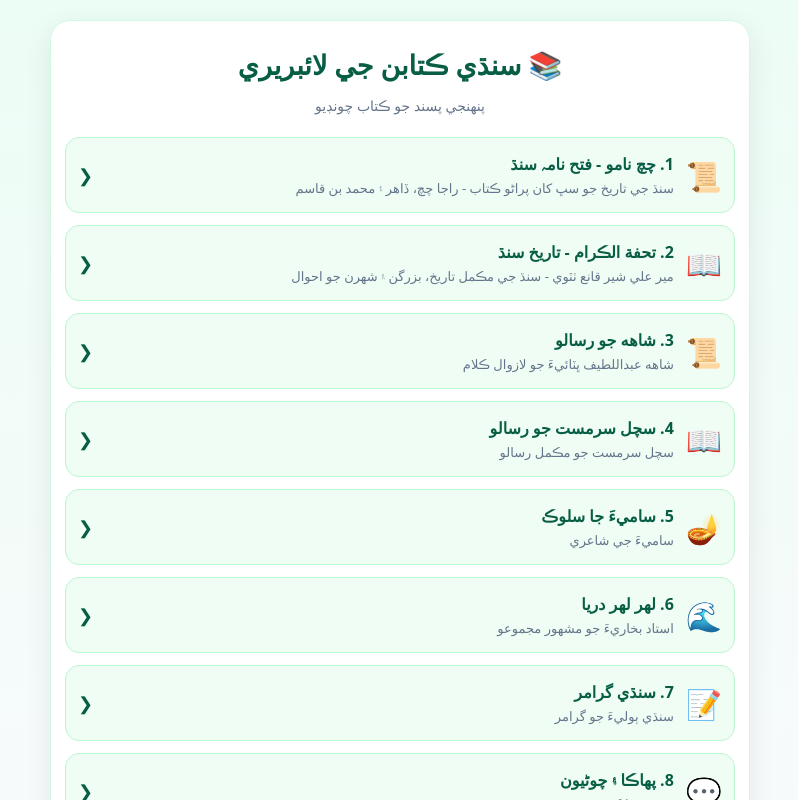
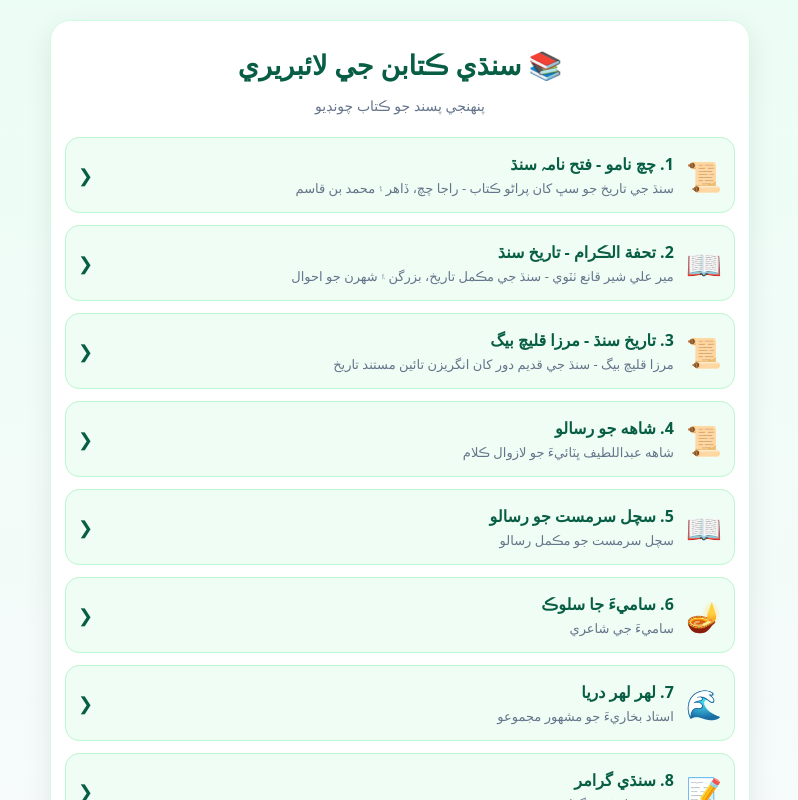
Before and after one commit to islamsolangi/sindhigpt, a Next.js app: page /app/books in a window 1280 px wide. Shown: the top 800 px of the page, without its empty margins (240-1038 px from the left). Built offline with nearby package versions, Linux system fonts and the light colour scheme.

Commit message:
Update page.tsx

```diff
--- a/app/app/books/page.tsx
+++ b/app/app/books/page.tsx
@@ -12,6 +12,12 @@ const books = [
   description: "مير علي شير قانع ٺٽوي - سنڌ جي مڪمل تاريخ، بزرگن ۽ شهرن جو احوال",
   icon: "📖",
   href: "/app/books/tuhfat-ul-kiram",
+},
+   {
+  title: "تاريخ سنڌ - مرزا قليچ بيگ",
+  description: "مرزا قليچ بيگ - سنڌ جي قديم دور کان انگريزن تائين مستند تاريخ",
+  icon: "📜",
+  href: "/app/books/tarikh-sindh-qalich",
 },
 {
 title: "شاهه جو رسالو",
```
